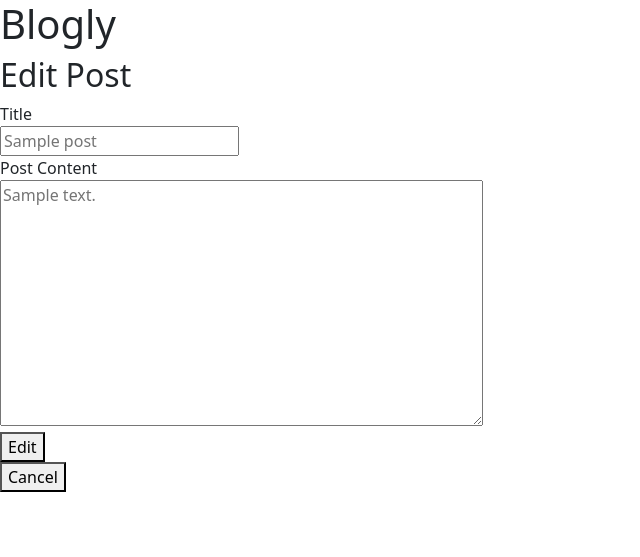
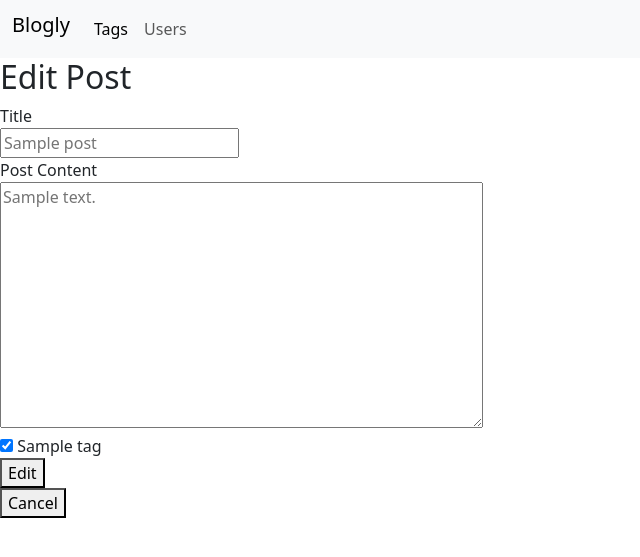
Before and after one commit to Brinzkii/flask-blogly, a Flask app: page /posts/1/edit in a window 1280 px wide. Shown: the top 557 px of the page, without its empty margins (0-640 px from the left). Run offline with Flask 2, Linux system fonts and the light colour scheme; tables that the repository leaves empty hold one stand-in row (values such as "Sample post").

Commit message:
adding tags functionality

```diff
--- a/app.py
+++ b/app.py
@@ -1,7 +1,7 @@
 """Blogly application."""
 
 from flask import Flask, request, redirect, render_template
-from models import db, connect_db, User, Post
+from models import db, connect_db, User, Post, Tag, PostTag
 
 app = Flask(__name__)
 app.config["SQLALCHEMY_DATABASE_URI"] = "postgresql:///blogly"
@@ -14,18 +14,18 @@ connect_db(app)
 
 @app.route("/")
 def show_home():
-    return redirect("/users")
+    return render_template("base.html")
 
 
 @app.route("/users")
 def show_users():
     users = User.query.all()
-    return render_template("list.html", users=users)
+    return render_template("users.html", users=users)
 
 
 @app.route("/users/new", methods=["GET"])
 def show_new_form():
-    return render_template("new-form.html")
+    return render_template("new-user-form.html")
 
 
 @app.route("/users/new", methods=["POST"])
@@ -54,7 +54,7 @@ def show_details(id):
 @app.route("/users/<int:id>/edit", methods=["GET"])
 def show_edit_form(id):
     user = User.query.get_or_404(id)
-    return render_template("edit-form.html", user=user)
+    return render_template("edit-user-form.html", user=user)
 
 
 @app.route("/users/<int:id>/edit", methods=["POST"])
@@ -89,18 +89,28 @@ def delete_user(id):
 @app.route("/users/<int:id>/posts/new", methods=["GET"])
 def show_post_form(id):
     user = User.query.get_or_404(id)
-    return render_template("new-post-form.html", user=user)
+    tags = Tag.query.all()
+    return render_template("new-post-form.html", user=user, tags=tags)
 
 
 @app.route("/users/<int:id>/posts/new", methods=["POST"])
 def submit_post(id):
-    title = request.form["title"]
-    content = request.form["content"]
+    req = request.form
+    title = req["title"]
+    content = req["content"]
+
+    print(req.getlist("tag"))
 
     new_post = Post(title=title, content=content, author_id=id)
 
     db.session.add(new_post)
     db.session.commit()
+
+    for t in req.getlist("tag"):
+        post_tag = PostTag(post_id=new_post.id, tag_id=int(t))
+
+        db.session.add(post_tag)
+        db.session.commit()
 
     return redirect(f"/users/{id}")
 
@@ -115,8 +125,15 @@ def show_post(post_id):
 @app.route("/posts/<int:post_id>/edit")
 def show_edit_post_form(post_id):
     post = Post.query.get(post_id)
+    all_tags = Tag.query.all()
+    current_tags = []
 
-    return render_template("edit-post-form.html", post=post)
+    for tag in post.tags:
+        current_tags.append(tag.id)
+
+    return render_template(
+        "edit-post-form.html", post=post, all_tags=all_tags, current_tags=current_tags
+    )
 
 
 @app.route("/posts/<int:post_id>/edit", methods=["POST"])
@@ -127,11 +144,32 @@ def edit_post(post_id):
 
     post.title = title
     post.content = content
+    update_tags(post_id, request.form.getlist("tag"), post.tags)
 
     db.session.add(post)
     db.session.commit()
 
     return redirect(f"/posts/{post.id}")
+
+
+def update_tags(post_id, selected_tags, applied_tags):
+    post_tags = []
+
+    # Check for tags that were removed
+    for tag in applied_tags:
+        post_tags.append(tag.id)
+        if str(tag.id) not in selected_tags:
+            rem_tag = PostTag.query.filter_by(post_id=post_id, tag_id=tag.id).one()
+
+            db.session.delete(rem_tag)
+            db.session.commit()
+
+    for tag in selected_tags:
+        if int(tag) not in post_tags:
+            add_tag = PostTag(post_id=post_id, tag_id=int(tag))
+
+            db.session.add(add_tag)
+            db.session.commit()
 
 
 @app.route("/posts/<int:post_id>/delete", methods=["POST"])
@@ -143,3 +181,62 @@ def delete_post(post_id):
     db.session.commit()
 
     return redirect(f"/users/{user_id}")
+
+
+@app.route("/tags")
+def show_tags():
+    tags = Tag.query.all()
+
+    return render_template("tags.html", tags=tags)
+
+
+@app.route("/tags/<int:tag_id>")
+def show_tag_details(tag_id):
+    tag = Tag.query.get(tag_id)
+
+    return render_template("tag_details.html", tag=tag)
+
+
+@app.route("/tags/new")
+def show_new_tag_form():
+    return render_template("new-tag-form.html")
+
+
+@app.route("/tags/new", methods=["POST"])
+def add_tag():
+    name = request.form["name"]
+    tag = Tag(name=name)
+
+    db.session.add(tag)
+    db.session.commit()
+
+    return redirect("/tags")
+
+
+@app.route("/tags/<int:tag_id>/edit")
+def show_edit_tag_form(tag_id):
+    tag = Tag.query.get(tag_id)
+
+    return render_template("edit-tag-form.html", tag=tag)
+
+
+@app.route("/tags/<int:tag_id>/edit", methods=["POST"])
+def edit_tag(tag_id):
+    name = request.form["name"]
+    tag = Tag.query.get(tag_id)
+    tag.name = name
+
+    db.session.add(tag)
+    db.session.commit()
+
+    return redirect("/tags")
+
+
+@app.route("/tags/<int:tag_id>/delete", methods=["POST"])
+def delete_tag(tag_id):
+    tag = Tag.query.get(tag_id)
+
+    db.session.delete(tag)
+    db.session.commit()
+
+    return redirect("/tags")
--- /dev/null
+++ b/static/style.css
@@ -0,0 +1,16 @@
+em.tag {
+    height: 20px;
+    margin: 0px 5px;
+    padding: 0px 5px 5px;
+    text-align: center;
+    color: white;
+    font-size: 15px;
+    font-weight: 500;
+    background-color:cornflowerblue;
+    border-radius: .1cm;
+}
+
+li > a {
+    color: black;
+    text-decoration: none;
+}
--- a/templates/base.html
+++ b/templates/base.html
@@ -3,6 +3,7 @@
 	<head>
 		<meta charset="UTF-8" />
 		<meta name="viewport" content="width=device-width, initial-scale=1.0" />
+		<link rel="stylesheet" href="/static/style.css" />
 		<link
 			href="https://cdn.jsdelivr.net/npm/bootstrap@5.3.0/dist/css/bootstrap.min.css"
 			rel="stylesheet"
@@ -12,7 +13,21 @@
 		<title>{% block title %} {% endblock %}</title>
 	</head>
 	<body>
-		<h1>Blogly</h1>
+		<nav class="navbar navbar-expand-lg bg-body-tertiary">
+			<div class="container-fluid">
+				<h2 class="navbar-brand">Blogly</h2>
+
+				<ul class="navbar-nav me-auto mb-2 mb-lg-0">
+					<li class="nav-item">
+						<a class="nav-link active" aria-current="page" href="/tags">Tags</a>
+					</li>
+					<li class="nav-item">
+						<a class="nav-link" href="/users">Users</a>
+					</li>
+				</ul>
+			</div>
+		</nav>
+
 		{% block content %} {% endblock %}
 	</body>
 </html>
--- a/templates/edit-post-form.html
+++ b/templates/edit-post-form.html
@@ -15,6 +15,15 @@
 	<div>
 		<textarea name="content" id="content" cols="50" rows="10" placeholder="{{post.content}}"></textarea>
 	</div>
+	<div>
+		{% for tag in all_tags %} {% if tag.id in current_tags%}
+		<input type="checkbox" name="tag" id="tag_{{tag.id}}" value="{{tag.id}}" checked />
+		<label for="tag">{{tag.name}}</label><br />
+		{% else %}
+		<input type="checkbox" name="tag" id="tag_{{tag.id}}" value="{{tag.id}}" />
+		<label for="tag">{{tag.name}}</label><br />
+		{% endif %} {% endfor %}
+	</div>
 
 	<button>Edit</button>
 </form>
--- a/templates/new-post-form.html
+++ b/templates/new-post-form.html
@@ -15,6 +15,12 @@
 	<div>
 		<textarea name="content" id="content" cols="30" rows="10"></textarea>
 	</div>
+	<div>
+		{% for tag in tags %}
+		<input type="checkbox" name="tag" id="tag_{{tag.id}}" value="{{tag.id}}" />
+		<label for="tag">{{tag.name}}</label><br />
+		{% endfor %}
+	</div>
 
 	<button>Add</button>
 </form>
```
Also changed, not shown: models.py (+20 -0 lines), seed.py (+10 -2 lines), templates/edit-tag-form.html (added, +15 -0 lines), templates/list.html (deleted, +0 -15 lines), templates/new-tag-form.html (added, +15 -0 lines), templates/post.html (+9 -1 lines), templates/tag_details.html (added, +19 -0 lines), templates/tags.html (added, +17 -0 lines), templates/users.html (added, +17 -0 lines), templates/edit-user-form.html (renamed from templates/edit-form.html), templates/new-user-form.html (renamed from templates/new-form.html).
